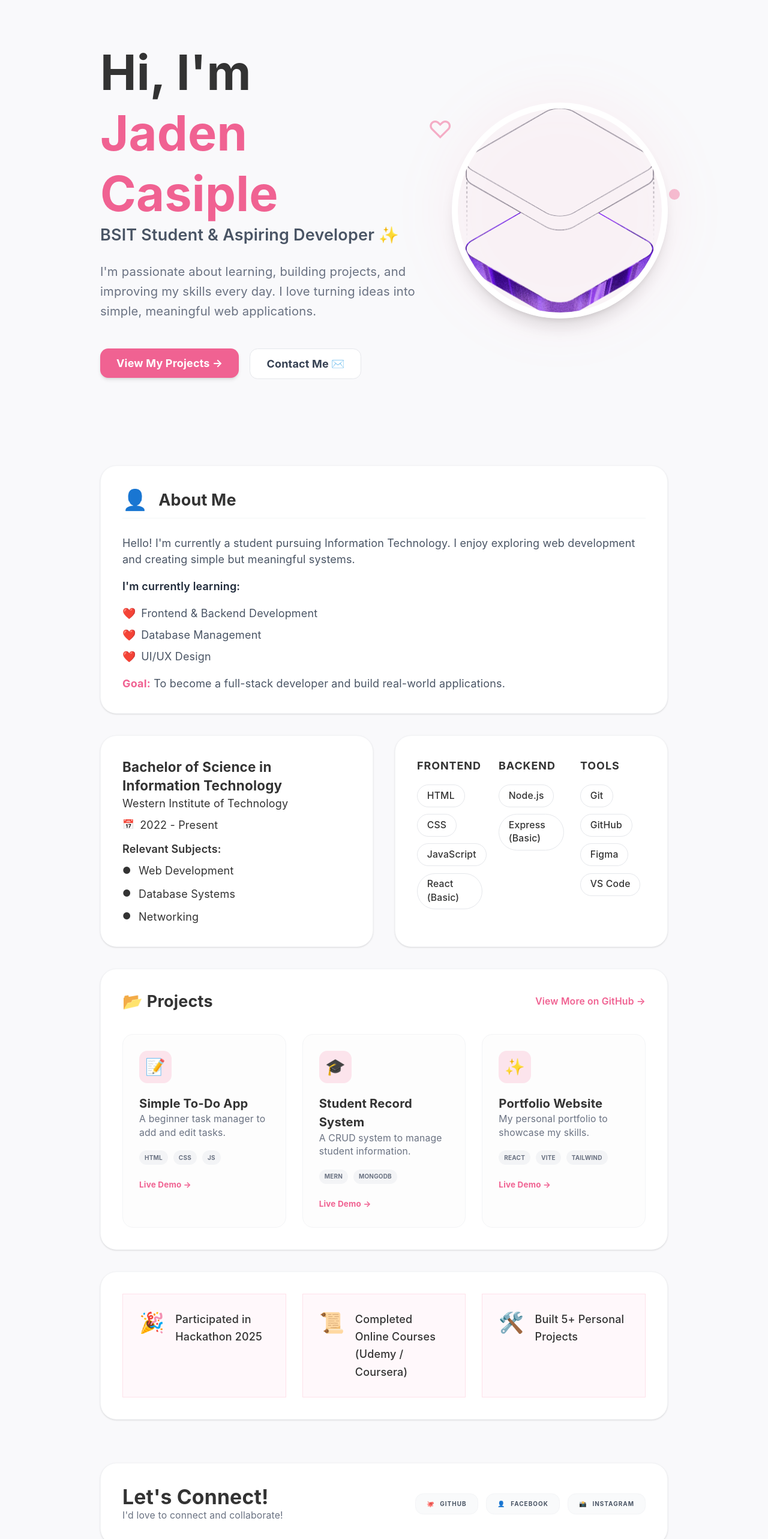
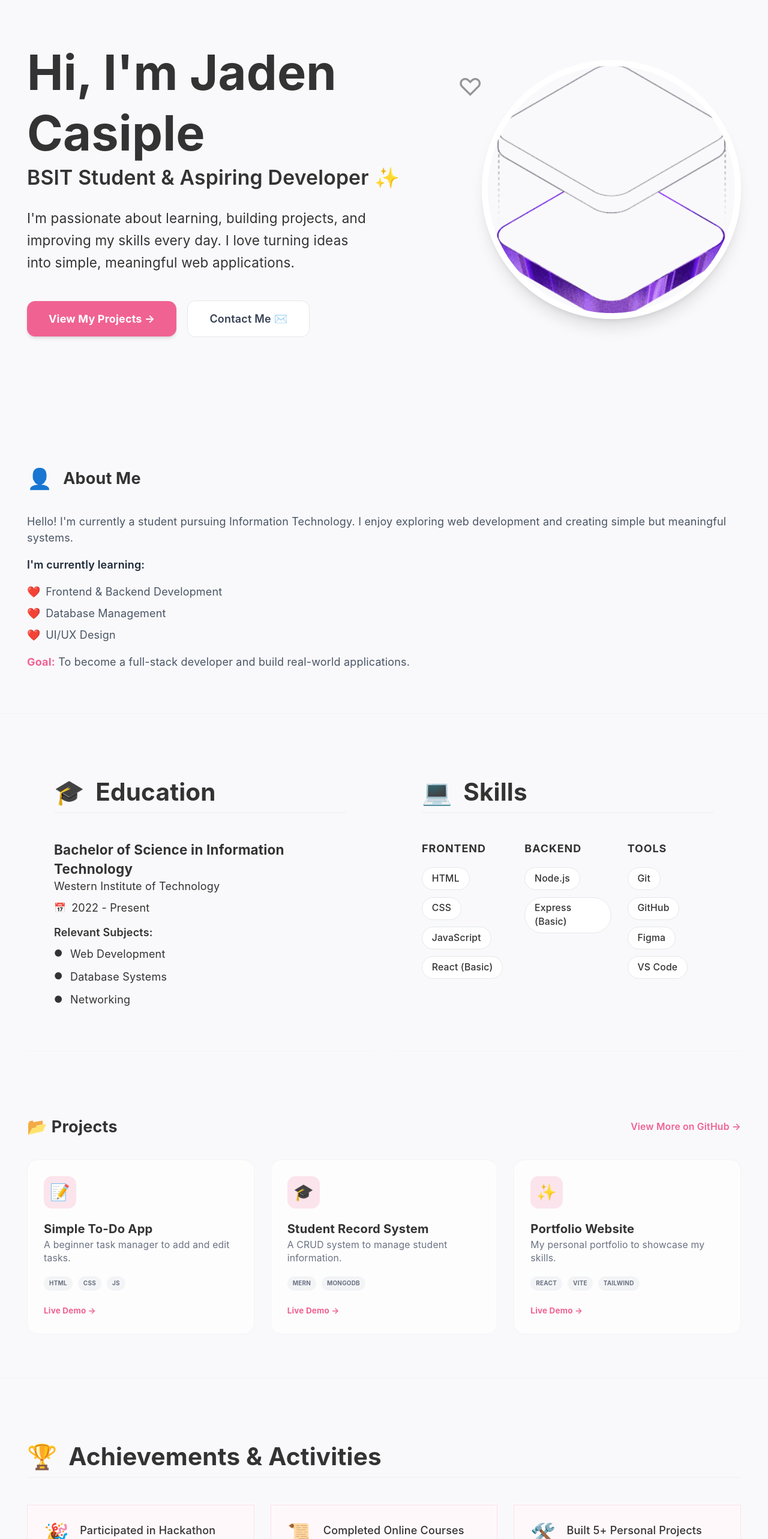
Before and after one commit to jaden01-2006/MyPortfolio, a React (Vite) app: page / in a window 1280 px wide. Shown: the part 160-2726 px from the top of the page at 60% size. Built offline with nearby package versions, Linux system fonts and the light colour scheme.

Commit message:
Update code

```diff
--- a/src/App.jsx
+++ b/src/App.jsx
@@ -1,81 +1,132 @@
 import React from 'react';
+// Layout Components
 import Header from './components/layout/Header';
 import Footer from './components/layout/Footer';
 import Button from './components/UI/Button';
+
+// Portfolio Sections
 import About from './components/portfolio/About';
 import Education from './components/portfolio/Education';
 import Skills from './components/portfolio/Skills';
 import Projects from './components/portfolio/Project';
 import Achievements from './components/portfolio/Achievement';
+
+// Assets
 import heroImage from './assets/hero.png';
+
+// Unified 'Let's Connect' section
 import Card from './components/UI/Card';
 
 const App = () => {
   const contactLinks = [
-    { label: 'Github', icon: '🐙', href: 'https://github.com/jaden01-2006' },
-    { label: 'Facebook', icon: '👤', href: 'https://facebook.com/jadencasiple' },
-    { label: 'Instagram', icon: '📸', href: 'https://instagram.com/en.jaden' }
+    { label: 'Email', name: 'jaden.casiple@email.com', icon: '✉️', href: 'mailto:jaden.casiple@email.com' },
+    { label: 'Github', name: 'github.com/jaden01-2006', icon: '🐙', href: 'https://github.com/jaden01-2006' },
+    { label: 'Facebook', name: 'facebook.com/jadencasiple', icon: '👤', href: 'https://www.facebook.com/profile.php?id=61584166781479' },
+    { label: 'Instagram', name: 'instagram.com/en.jaden', icon: '📸', href: 'https://www.instagram.com/en.jaden?igsh=MWp5MGtneTJlZmtjNw==' }
   ];
 
   return (
-    <div className="bg-[#F9F9FB] min-h-screen font-sans">
+    <div className="bg-portfolio-bg text-portfolio-text min-h-screen font-sans selection:bg-portfolio-pink-light selection:text-portfolio-pink-dark selection:text-portfolio-pink-dark">
       <Header />
-      <main className="container mx-auto max-w-[1000px] px-6 py-12">
 
-        {/* Hero Section Cloned from Image */}
-        <section id="home" className="flex flex-col md:flex-row items-center justify-between gap-12 py-20 mb-12">
+      {/* --- CHANGE HERE --- */}
+      {/* We are removing max-w-[1000px] and p-6 from the main container. */}
+      {/* This allows our frames to stretch to the edges. */}
+      {/* py-12 keeps the top and bottom spacing. */}
+      <main className="container mx-auto py-12 px-0">
+
+        {/* We need to re-add inner constraint for the Hero section text to keep it from hitting the screen edge */}
+        <section id="home" className="flex flex-col md:flex-row items-center justify-between gap-12 py-20 mb-12 max-w-[1400px] mx-auto px-10">
           <div className="flex-1 text-center md:text-left">
-            <h1 className="text-7xl font-extrabold text-gray-800 m-0 mb-4 leading-tight">
-              Hi, I'm <br /> <span className="text-[#F06292]">Jaden Casiple</span>
+            <h1 className="text-7xl font-extrabold text-portfolio-text m-0 mb-3 leading-tight">
+              Hi, I'm <span className="text-portfolio-pink">Jaden Casiple</span>
             </h1>
-            <p className="text-2xl font-semibold text-gray-600 mb-6">
+            <p className="text-3xl font-semibold text-portfolio-text-muted m-0 mb-6 leading-snug">
               BSIT Student & Aspiring Developer ✨
             </p>
-            <p className="text-lg text-gray-500 mb-10 max-w-lg leading-relaxed">
+            <p className="text-xl text-portfolio-text-muted mb-10 max-w-lg leading-relaxed">
               I'm passionate about learning, building projects, and improving my skills every day.
               I love turning ideas into simple, meaningful web applications.
             </p>
-            <div className="flex flex-wrap gap-4 justify-center md:justify-start">
-              <a href="#projects"><Button>View My Projects →</Button></a>
-              <a href="#contact"><Button variant="secondary">Contact Me ✉️</Button></a>
+
+            <div className="flex flex-wrap gap-4 justify-center md:justify-start items-center">
+              <a href="#projects" className="hover:no-underline">
+                <Button className="bg-portfolio-pink hover:bg-portfolio-pink-dark text-white px-8 py-3.5 rounded-xl font-bold shadow-md transition-all active:scale-95 text-base">
+                  View My Projects →
+                </Button>
+              </a>
+              <a href="#contact" className="hover:no-underline">
+                <Button variant="secondary" className="border-gray-200 px-8 py-3.5 rounded-xl flex items-center gap-2 font-semibold text-base">
+                  Contact Me ✉️
+                </Button>
+              </a>
             </div>
           </div>
 
           <div className="relative">
-            <div className="absolute -inset-4 bg-[#F06292]/5 rounded-full blur-2xl"></div>
-            <img src={heroImage} alt="Jaden" className="relative w-80 h-80 rounded-full object-cover border-[10px] border-white shadow-xl z-10" />
-            <span className="absolute left-[-40px] top-5 text-4xl text-[#F06292] opacity-50 z-20">♡</span>
-            <span className="absolute right-[-20px] top-[40%] w-4 h-4 rounded-full bg-[#F06292] opacity-40 z-20"></span>
+            <div className="absolute -inset-4 bg-portfolio-pink/10 rounded-full blur-2xl decor-fade"></div>
+
+            <img
+              src={heroImage}
+              alt="Jaden Casiple Portrait"
+              className="relative w-80 h-80 md:w-96 md:h-96 rounded-full object-cover border-[10px] border-white shadow-xl z-10"
+            />
+
+            <span className="absolute left-[-40px] top-5 text-4xl text-portfolio-pink opacity-50 z-20 decor-fade">♡</span>
+            <span className="absolute right-[-20px] top-[40%] w-4 h-4 rounded-full bg-portfolio-pink opacity-40 z-20 decor-fade"></span>
           </div>
         </section>
 
+        {/* --- SECTION CONTAINERS NOW STRETCH --- */}
+        {/* We put each section inside a max-width container IF it needs it,  */}
+        {/* but the 'About' section for example, will use the new, wider Card */}
         <About />
-        <div className="grid md:grid-cols-2 gap-8 mb-8">
+
+        {/* This grid needs an internal constraint to keep the boxes in the middle of the screen */}
+        <div className="max-w-[1400px] mx-auto grid grid-cols-1 md:grid-cols-2 gap-8 mb-8 px-10">
           <Education />
           <Skills />
         </div>
+
         <Projects />
         <Achievements />
 
-        {/* Contact Section */}
+        {/* Connected Let's Connect Section */}
         <section id="contact">
-          <Card className="mt-16">
-            <div className="flex flex-col md:flex-row justify-between items-center gap-8">
-              <div className="text-center md:text-left">
-                <h2 className="text-3xl font-extrabold text-gray-800 mb-2">Let's Connect!</h2>
-                <p className="text-gray-500 text-sm">I'd love to connect and collaborate!</p>
+          <Card className='mt-0'>
+            {/* The inner constraint is re-applied here for the content */}
+            <div className="flex flex-col xl:grid xl:grid-cols-4 gap-8 items-center text-center xl:text-left max-w-[1400px] mx-auto">
+
+              <div className="xl:col-span-1">
+                <h2 className="text-4xl font-extrabold text-portfolio-text m-0 mb-2">
+                  Let's Connect!
+                </h2>
+                <p className="text-portfolio-text-muted m-0 leading-relaxed text-sm">
+                  I'd love to connect and collaborate!
+                </p>
               </div>
-              <div className="flex flex-wrap gap-3">
+
+              <div className="xl:col-span-3 flex flex-wrap justify-center xl:justify-end gap-3 w-full">
                 {contactLinks.map(link => (
-                  <a key={link.label} href={link.href} className="flex items-center gap-2 bg-gray-50 border border-gray-100 px-4 py-2 rounded-xl text-gray-600 hover:text-[#F06292] transition-all uppercase text-[10px] font-bold tracking-widest">
-                    <span>{link.icon}</span> {link.label}
+                  <a
+                    key={link.label}
+                    href={link.href}
+                    target="_blank"
+                    rel="noopener noreferrer"
+                    className="bg-portfolio-bg border border-gray-100 px-5 py-3 rounded-lg text-portfolio-text-muted hover:text-portfolio-pink-dark flex items-center gap-2.5 font-medium transition-all hover:border-portfolio-pink/30 hover:shadow-sm hover:no-underline whitespace-nowrap"
+                  >
+                    <span className='text-xl'>{link.icon}</span>
+                    <span className="text-xs font-semibold uppercase tracking-wider">{link.label}</span>
                   </a>
                 ))}
               </div>
+
             </div>
           </Card>
         </section>
+
       </main>
+
       <Footer />
     </div>
   );
--- a/src/components/UI/Card.jsx
+++ b/src/components/UI/Card.jsx
@@ -1,9 +1,20 @@
 import React from 'react';
 
-const Card = ({ children, className = "" }) => (
-  <div className={`bg-white rounded-3xl shadow-sm p-8 border border-gray-100 ${className}`}>
-    {children}
-  </div>
-);
+const Card = ({ children, className = '', title, icon }) => {
+  return (
+    <div className={`bg-portfolio-card-bg border-b border-gray-100 p-0 mb-0 shadow-none ${className}`}>
+      <div className="max-w-[1400px] mx-auto px-10 py-16">
+        {(title || icon) && (
+          <div className="flex items-center gap-4 mb-10 pb-2.5 border-b-2 border-gray-100">
+            {icon && <span className="text-4xl text-portfolio-pink decor-fade">{icon}</span>}
+            {title && <h2 className="text-4xl font-bold text-portfolio-text m-0">{title}</h2>}
+          </div>
+        )}
+        {children}
+      </div>
+
+    </div>
+  );
+};
 
 export default Card;
```
